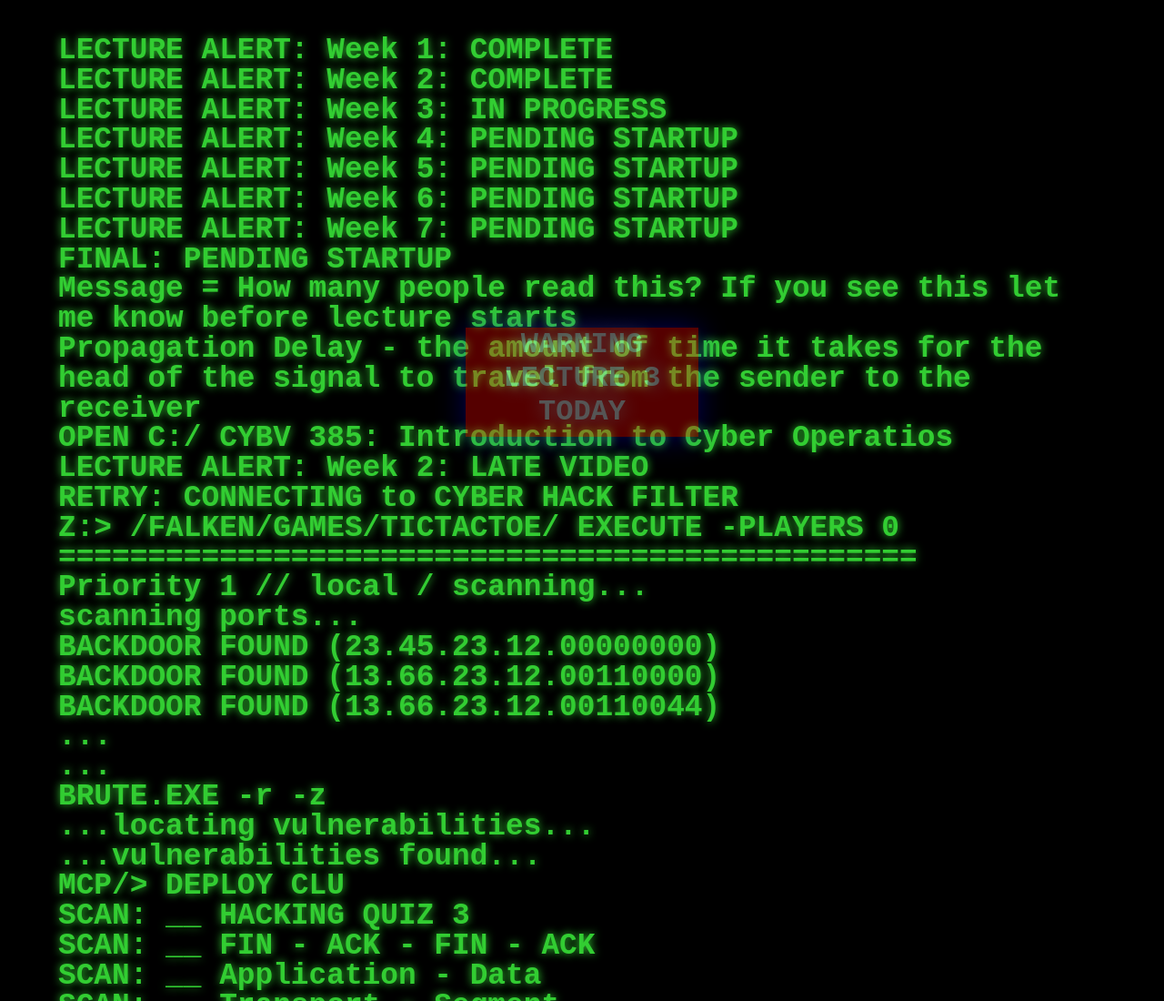
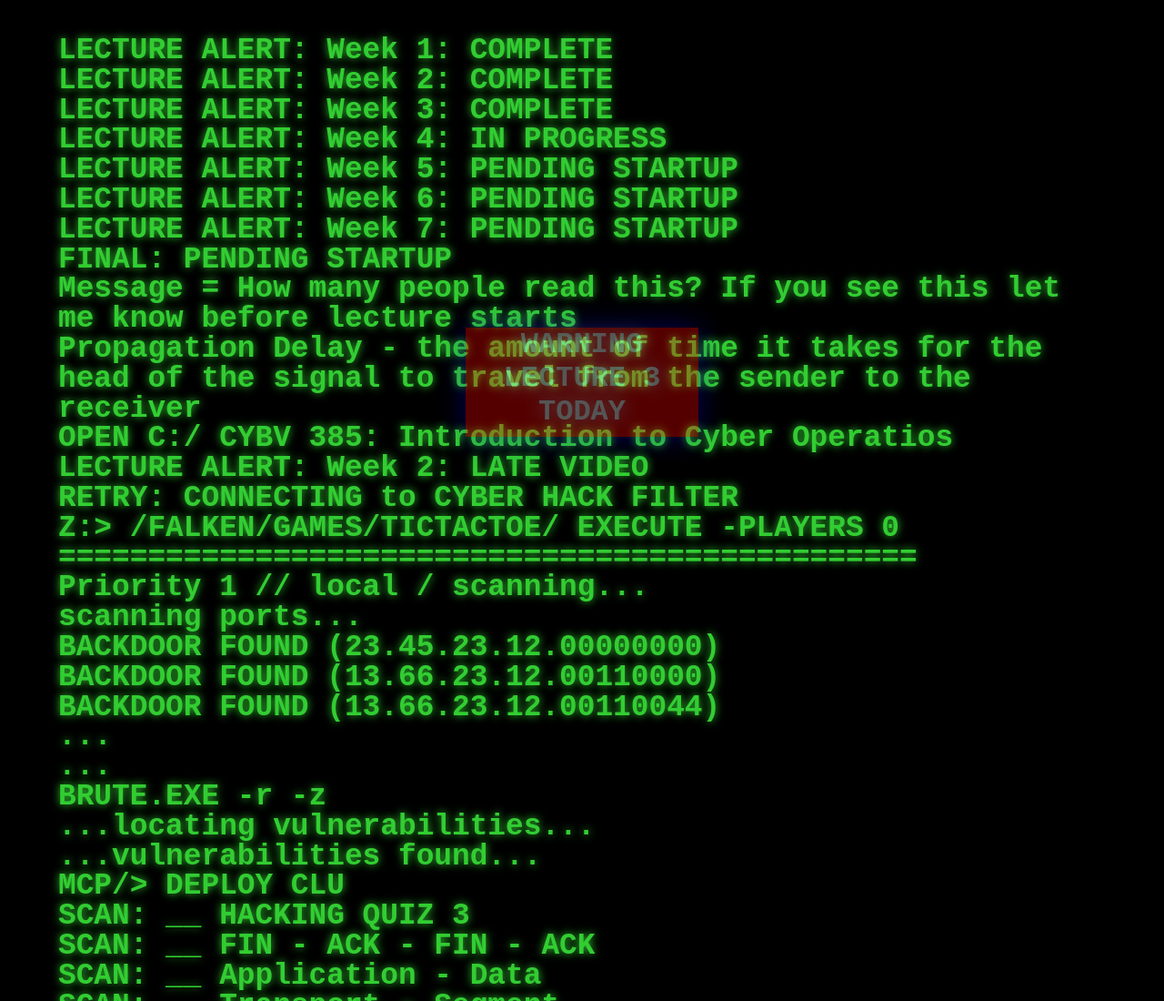
Before and after one commit to mgalde/CYBV385, a plain HTML site: page index.html in a window 1280 px wide. Shown: the top 1100 px of the page at 91% size. Drawn offline with Linux system fonts and the light colour scheme.

Commit message:
Update index.html

```diff
--- a/index.html
+++ b/index.html
@@ -115,8 +115,8 @@ var txt = [
   "Message = b\x05\x64\x08\xc4\x01\x00\x02\x00\x39\x0d\xde\xce\x0e\x6c\xd1",
   "LECTURE ALERT: Week 1: COMPLETE",
   "LECTURE ALERT: Week 2: COMPLETE",
-  "LECTURE ALERT: Week 3: IN PROGRESS",
-  "LECTURE ALERT: Week 4: PENDING STARTUP",
+  "LECTURE ALERT: Week 3: COMPLETE",
+  "LECTURE ALERT: Week 4: IN PROGRESS",
   "LECTURE ALERT: Week 5: PENDING STARTUP",
   "LECTURE ALERT: Week 6: PENDING STARTUP",
   "LECTURE ALERT: Week 7: PENDING STARTUP",
```
